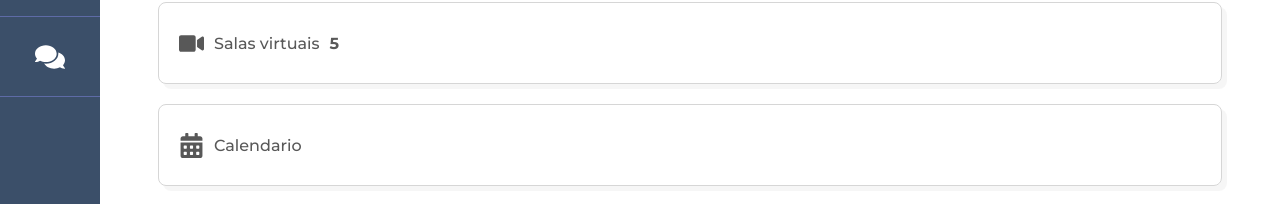
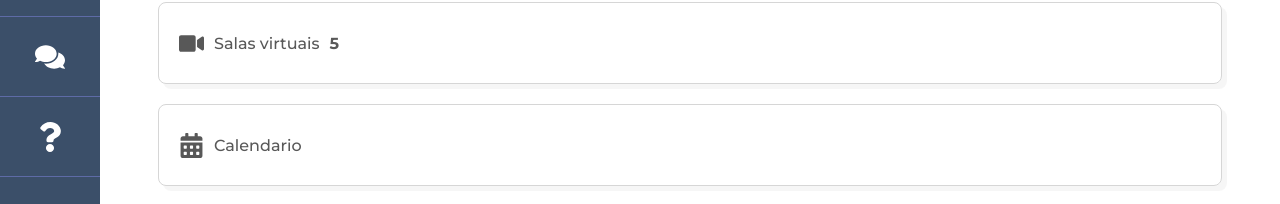
Before and after one commit to HookCycle/BITcc, a React (Create React App) app in the folder dev/frontend/: page /dashboard in a window 1280 px wide. Shown: the part 238-442 px from the top of the page. Built offline with nearby package versions, Linux system fonts and the light colour scheme.

Commit message:
BITCC-75516173 | Adjust Dashboard new tab

```diff
--- a/dev/frontend/src/pages/Dashboard/index.tsx
+++ b/dev/frontend/src/pages/Dashboard/index.tsx
@@ -6,10 +6,13 @@ import {
   FaUserEdit,
   FaSignOutAlt,
   FaComments,
+  FaQuestion,
 } from "react-icons/fa";
 import Home from "./Home";
 import EditUser from "./EditUser";
 import swal from "sweetalert";
+import ChatBox from "./chatBox";
+import Faq from "./faq";
 
 export default function Dashboard() {
   const history = useHistory();
@@ -46,8 +49,11 @@ export default function Dashboard() {
           <Link to="/dashboard/useredit">
             <FaUserEdit color="#ffffff" size={30} />
           </Link>
-          <Link to="/dashboard/useredit">
+          <Link to="/dashboard/chatbox">
             <FaComments color="#ffffff" size={30} />
+          </Link>
+          <Link to="/dashboard/faq">
+            <FaQuestion color="#ffffff" size={30} />
           </Link>
 
           <button onClick={onLogout}>
@@ -59,6 +65,8 @@ export default function Dashboard() {
         <Switch>
           <Route exact path="/dashboard/" component={Home} />
           <Route exact path="/dashboard/useredit" component={EditUser} />
+          <Route exact path="/dashboard/chatbox" component={ChatBox} />
+          <Route exact path="/dashboard/faq" component={Faq} />
         </Switch>
       </div>
     </div>
```
